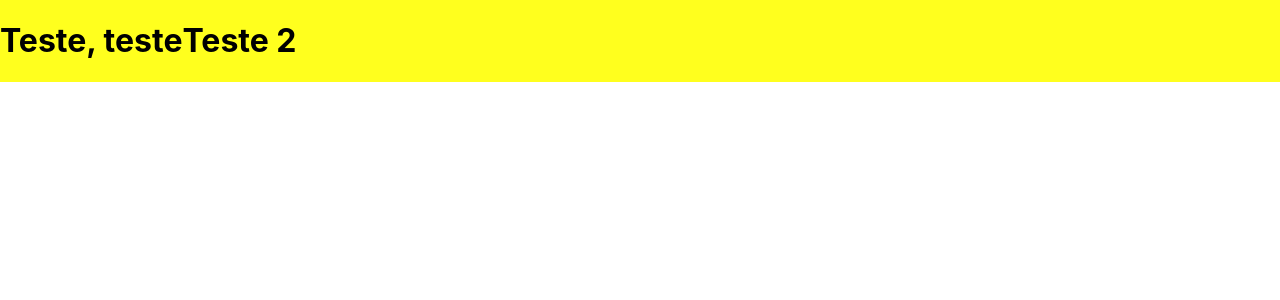
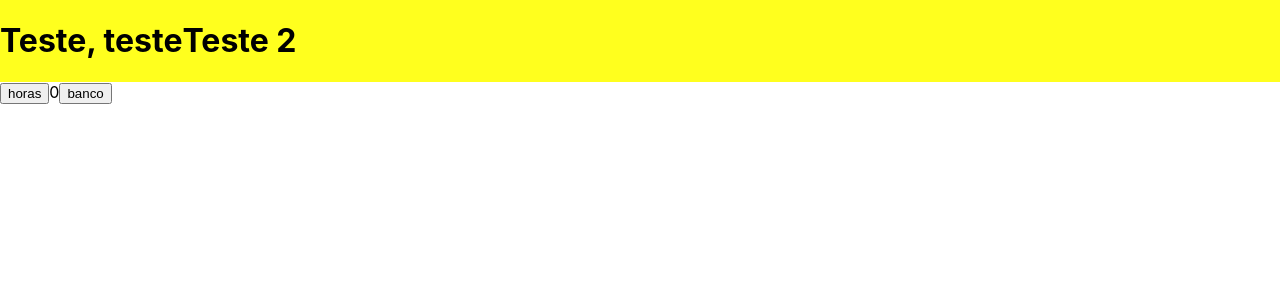
Before and after one commit to LucasAp-DEV/App.Front, a React (Create React App) app: page / in a window 1280 px wide. Shown: the top 300 px of the page. Built offline with nearby package versions, Linux system fonts and the light colour scheme.

Commit message:
comit teste

```diff
--- a/src/App.js
+++ b/src/App.js
@@ -1,10 +1,31 @@
+import { useState } from 'react';
 import './App.css';
 import User from './pages/Login';
 
 function App() {
+
+  const [count, setCount] = useState(0)
+
+
   return (
+
       <div>
          <User/>
+
+         <button onClick={() => {
+              setCount(prev => prev + 1)
+         }}> horas
+        </button>
+
+        {count}
+
+        <button onClick={() => {
+              setCount(prev => prev - 1)
+         }}> banco
+        </button>
+
+
+
       </div>
   );
 }
```
